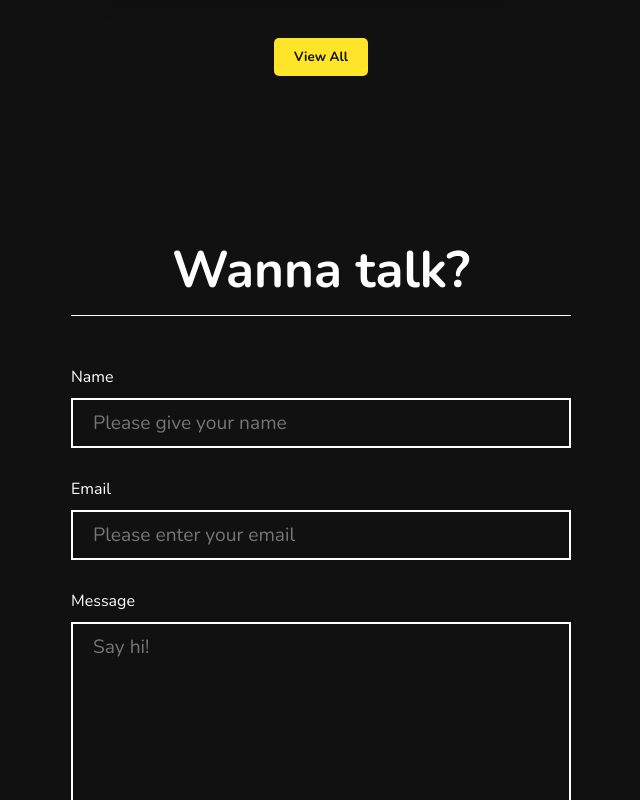
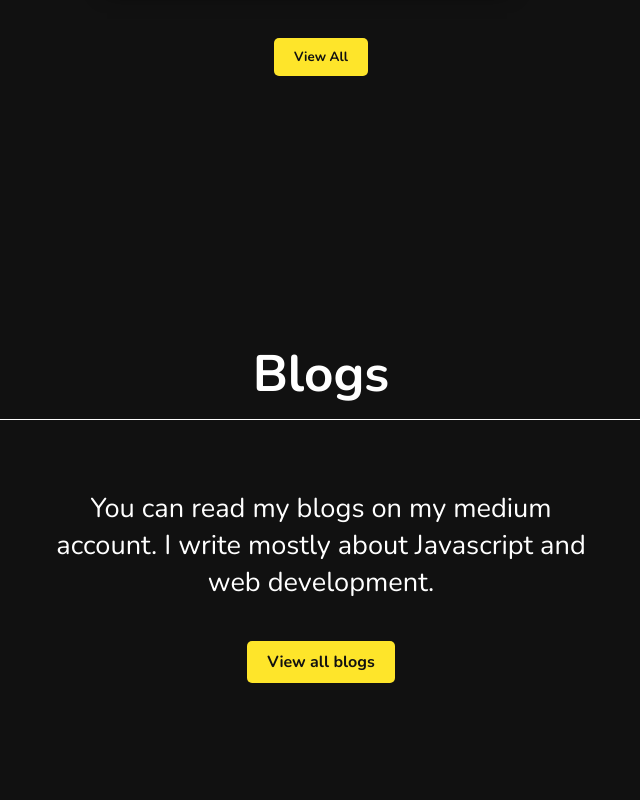
Before and after one commit to atul-gairola/Portfolio, a React (Create React App) app: page / in a window 1280 px wide. Shown: the part 3240-4040 px from the top of the page, without its empty margins (319-959 px from the left). Built offline with nearby package versions, Linux system fonts and the light colour scheme.

Commit message:
feat: add blog section

```diff
--- a/src/global/components/Header/components/NavLinks/index.jsx
+++ b/src/global/components/Header/components/NavLinks/index.jsx
@@ -6,7 +6,7 @@ const useStyles = createUseStyles((theme) => ({
   linksContainer: {
     listStyle: "none",
     display: "grid",
-    gridTemplateColumns: "auto auto auto auto",
+    gridTemplateColumns: "auto auto auto auto auto",
     gridGap: 50,
     alignItems: "center",
     "& > a": {
@@ -34,6 +34,9 @@ const NavLinks = () => {
       <a href="#projects">
         <li>projects</li>
       </a>
+      <a href="#blogs">
+        <li>blogs</li>
+      </a>
       <a href="#contact-me">
         <li>contact me</li>
       </a>
--- /dev/null
+++ b/src/pages/Home/components/BlogSection/index.jsx
@@ -0,0 +1,53 @@
+import React from "react";
+import { createUseStyles } from "react-jss";
+
+const useStyles = createUseStyles((theme) => ({
+  blogSectionContainer: {
+    padding: "200px 0",
+    textAlign: "center",
+    height: "100vh",
+    marginBottom: 50,
+    display: "grid",
+    placeContent: "center",
+    "& > h2": {
+      fontSize: "3.2rem",
+      marginBottom: "50px",
+      paddingBottom: "10px",
+      borderBottom: `1px solid ${theme.colors.base}`,
+    },
+    "& > p": {
+      fontSize: "1.7rem",
+      width: "50%",
+      margin: "20px auto"
+    },
+    "& > a": {
+      width: "fit-content",
+      margin: "20px auto",
+      padding: "10px 20px",
+      borderRadius: "5px",
+      background: theme.colors.primary,
+      color: theme.colors.background,
+      fontWeight: "bold",
+      border: "none",
+      cursor: "pointer",
+    },
+  },
+}));
+
+function BlogSection() {
+  const classes = useStyles();
+  return (
+    <section id="blogs" className={classes.blogSectionContainer}>
+      <h2>Blogs</h2>
+      <p>
+        You can read my blogs on my medium account. I write mostly about
+        Javascript and web development.
+      </p>
+      <a href="https://medium.com/@atulgairola08" target="_blank">
+        View all blogs
+      </a>
+    </section>
+  );
+}
+
+export default BlogSection;
--- a/src/pages/Home/index.jsx
+++ b/src/pages/Home/index.jsx
@@ -6,6 +6,7 @@ import AboutSection from "./components/AboutSection";
 import SkillSection from "./components/SkillSection";
 import ProjectSection from "./components/ProjectSection";
 import ContactSection from "./components/ContactSection";
+import BlogSection from "./components/BlogSection";
 
 const Home = () => {
   return (
@@ -14,6 +15,7 @@ const Home = () => {
       <AboutSection />
       <SkillSection />
       <ProjectSection />
+      <BlogSection />
       <ContactSection />
     </Layout>
   );
```
